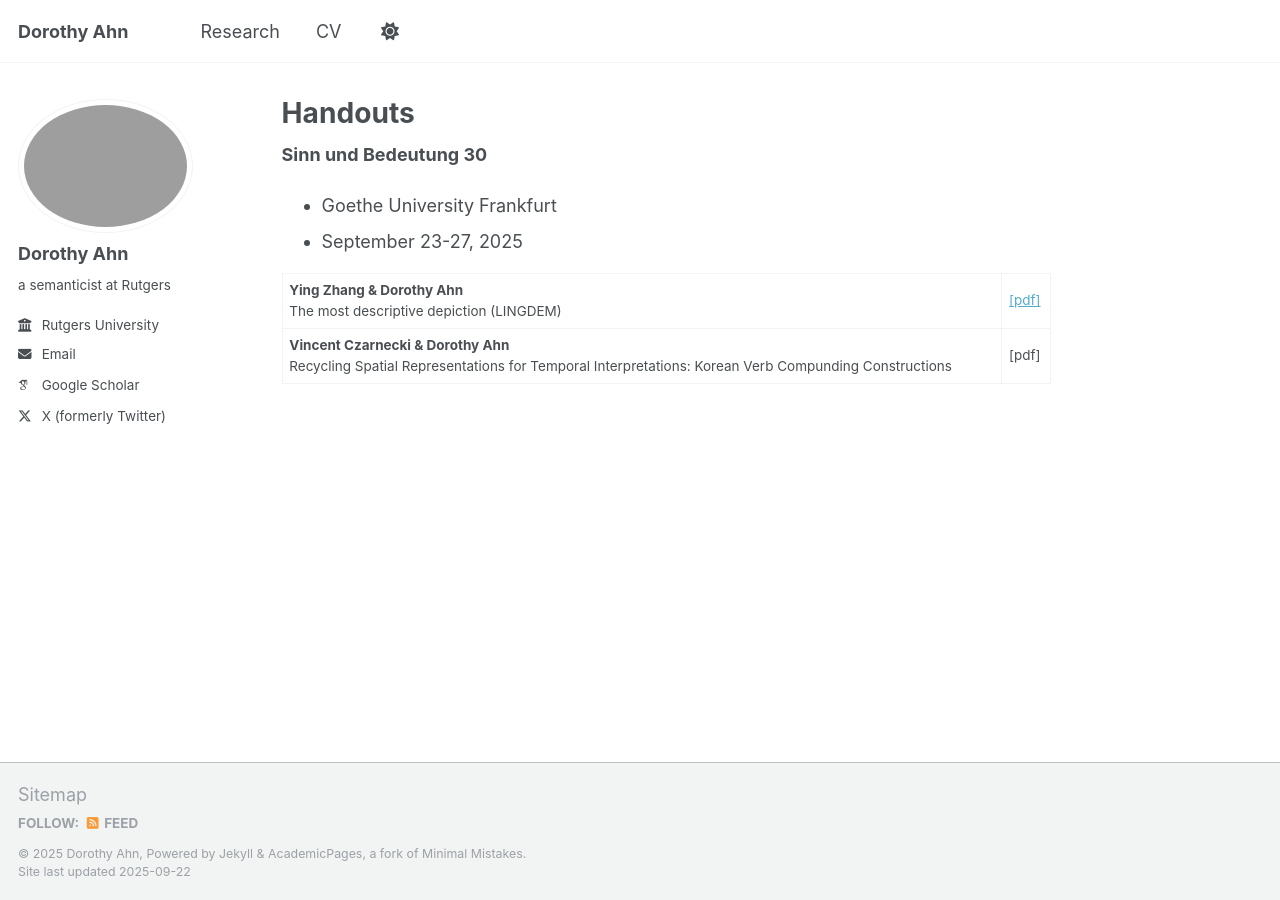
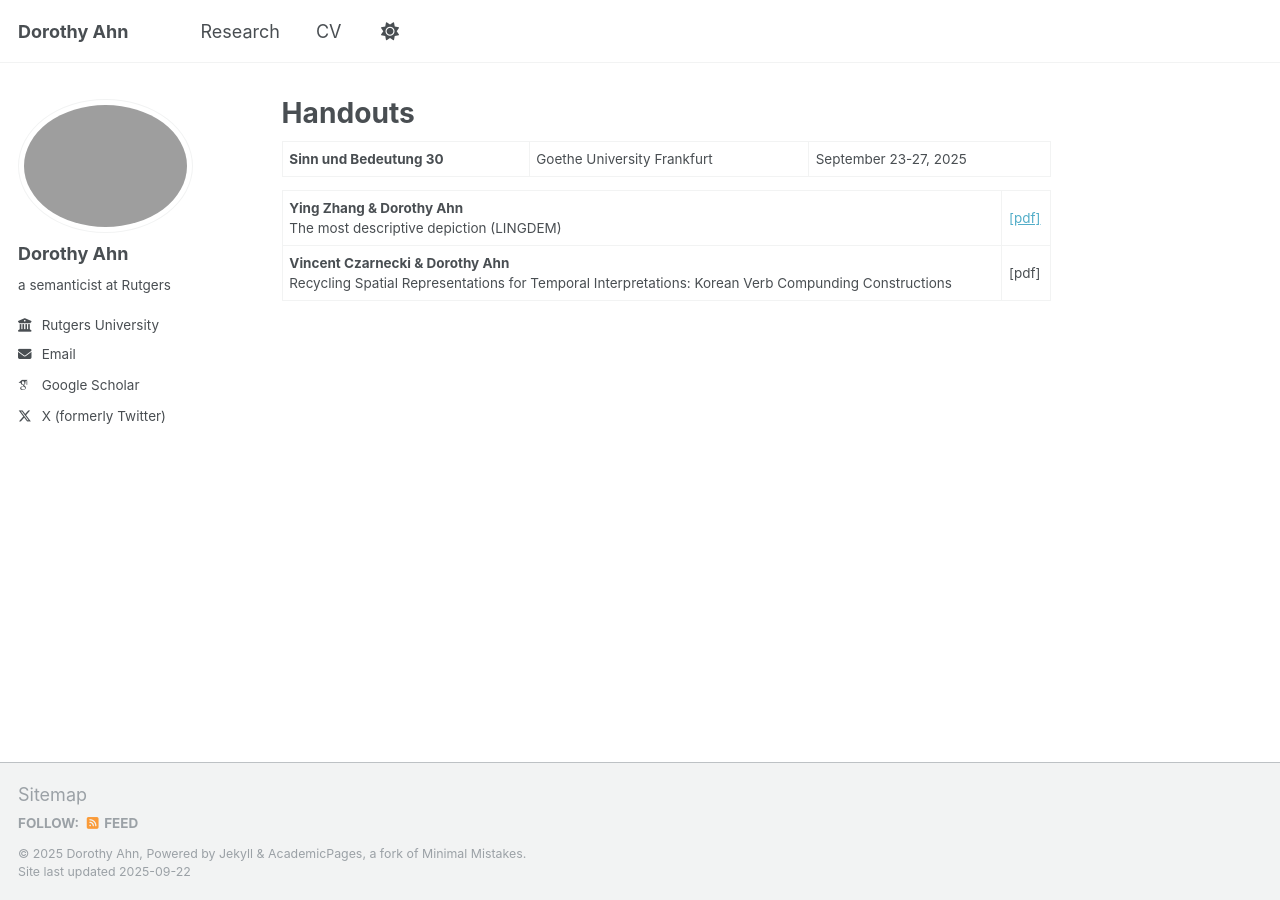
Before and after one commit to doroahn/doroahn.github.io, a Jekyll site: the page built from _pages/handouts.md, in a window 1280 px wide. Built offline with Jekyll 4.4.1, drawn with Linux system fonts in a browser that asks for light colours; some web fonts are replaced.

```diff
--- a/_pages/handouts.md
+++ b/_pages/handouts.md
@@ -6,9 +6,7 @@ author_profile: true
 
 
 
-**Sinn und Bedeutung 30**
-- Goethe University Frankfurt
-- September 23-27, 2025
+**Sinn und Bedeutung 30** | Goethe University Frankfurt | September 23-27, 2025
 
 
 <table>
```
